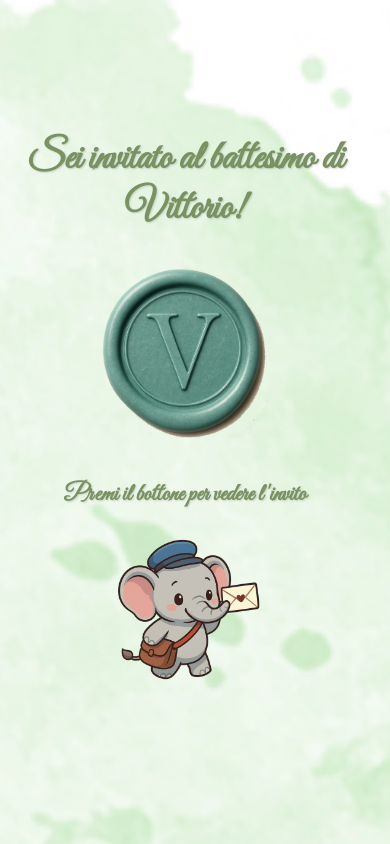
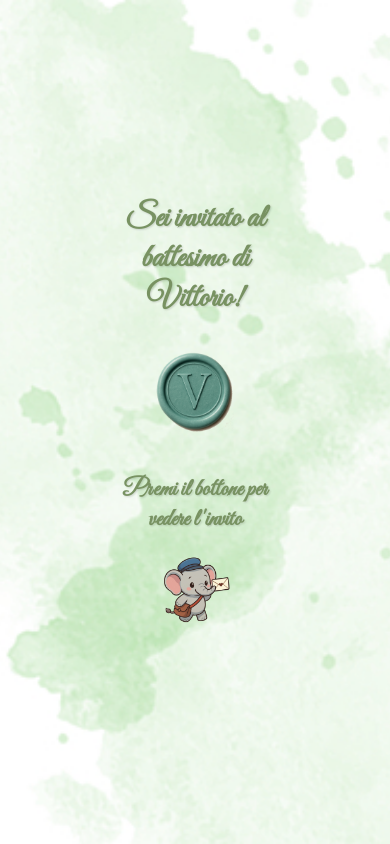
Before and after one commit to giolongo/battesimovittorio, a plain HTML site: page index.html in a window 390 px wide. Shown: the top 844 px of the page. Drawn offline with Linux system fonts and the light colour scheme.

Commit message:
fix: click button

```diff
--- a/index.html
+++ b/index.html
@@ -15,7 +15,6 @@
       padding: 0;
       width: 100%;
       min-height: 100dvh;
-      /* correzione per iOS */
       overflow: hidden;
       background: url('sfondo.jpg') center center / cover no-repeat;
       font-family: "Great Vibes", cursive;
@@ -28,7 +27,7 @@
       height: 100%;
       perspective: 2000px;
       position: relative;
-      z-index: 2;
+      z-index: 1;
     }
 
     .panel {
@@ -58,27 +57,25 @@
 
     /* CONTENUTO CENTRALE */
     .center-content {
-      position: relative;
-      top: auto;
-      left: auto;
-      transform: none;
+      position: absolute;
+      top: 50%;
+      left: 50%;
+      transform: translate(-50%, -50%);
       display: flex;
       flex-direction: column;
       align-items: center;
       justify-content: center;
       text-align: center;
-      z-index: 5;
+      z-index: 2;
       cursor: pointer;
-      padding: 5vw;
+      padding: 20px;
       box-sizing: border-box;
+      max-width: 95%;
       transition: opacity 0.5s ease;
-      width: 100%;
-      height: 100vh;
-      /* occupa tutto lo schermo */
     }
 
     .invito-text {
-      font-size: clamp(2.5rem, 6vw, 5rem);
+      font-size: clamp(2rem, 6vw, 4rem);
       color: #789262;
       font-weight: bold;
       margin-bottom: 2vh;
@@ -160,7 +157,6 @@
       align-items: center;
       overflow-y: auto;
       padding: clamp(8vh, 12%, 12vh) 0;
-      /* spazio per top e bottom */
       box-sizing: border-box;
       flex-shrink: 1;
     }
@@ -255,12 +251,6 @@
     }
 
     @media (max-width: 400px) {
-
-      .invito img.top,
-      .invito img.bottom {
-        max-height: 10vh;
-      }
-
       .invito img.separator {
         max-width: 40%;
       }
@@ -294,14 +284,6 @@
         font-size: 1.2rem;
         padding: 8px 20px;
       }
-
-      .center-content {
-        width: 95%;
-      }
-
-      .invito-content {
-        padding: clamp(6vh, 10%, 10vh) 0;
-      }
     }
   </style>
 </head>
@@ -333,7 +315,7 @@
       <div class="time-date">ore 10.00</div>
 
       <div class="icon-row">
-        <a href="https://www.google.com/maps/dir//Piazza+Duomo,+36,+95016+Mascali+CT/@37.7580596,15.1132807,12z/data=!4m8!4m7!1m0!1m5!1m1!1s0x131406bb4c21f49d:0x3c7f2e6c8eeee66!2m2!1d15.1956817!2d37.7580883?hl=it&entry=ttu&g_ep=EgoyMDI1MDgyNC4wIKXMDSoASAFQAw%3D%3D"
+        <a href="https://www.google.com/maps/dir//Piazza+Duomo,+36,+95016+Mascali+CT/@37.7580596,15.1132807,12z/data=!4m8!4m7!1m0!1m5!1m1!1s0x131406bb4c21f49d:0x3c7f2e6c8eeee66!2m2!1d15.1956817!2d37.7580883?hl=it&entry=ttu"
           target="_blank"><img src="chiesa.png" alt=""></a>
         <a><img src="risto.png" alt=""></a>
       </div>
@@ -341,7 +323,8 @@
       <div class="rsvp">
         <p>Ci sarai?</p>
         <div class="rsvp-buttons">
-          <a href="https://wa.me/393896407292?text=Ciao!%20Parteciperemo%20al%20battesimo%20e%20saremo%20in%20[NUMERO%20DI%20PARTECIPANTI].%0ALe%20nostre%20intolleranze%20alimentari%20sono%3A%20[INTOLLERANZE]"
+          <a
+            href="https://wa.me/393896407292?text=Ciao!%20Parteciperemo%20al%20battesimo%20e%20saremo%20in%20[NUMERO%20DI%20PARTECIPANTI].%0ALe%20nostre%20intolleranze%20alimentari%20sono%3A%20[INTOLLERANZE]"
             target="_blank">
             <button id="siBtn">Si</button>
           </a>
```
